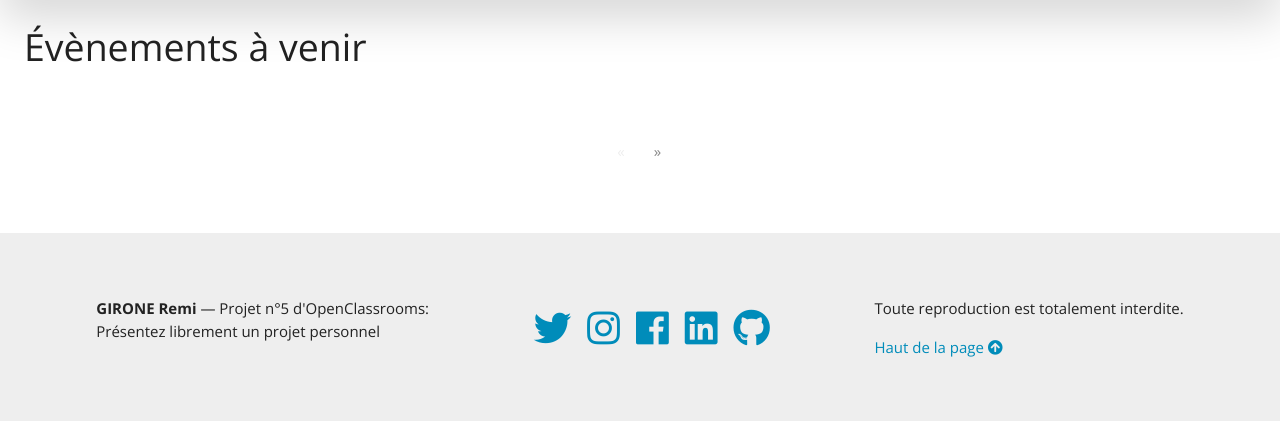
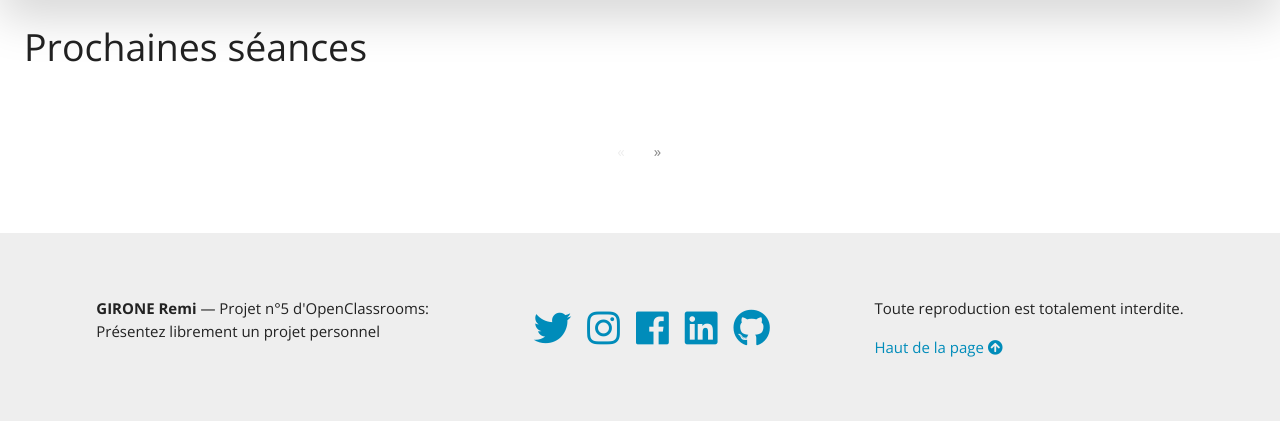
Before and after one commit to gironeremi/oc_project5, a PHP site: page /index.php?action=listEvents in a window 1280 px wide. Shown: the part 55-476 px from the top of the page. Run offline with PHP 8.4, Linux system fonts and the light colour scheme; data that the repository does not hold is empty; a stand-in replaces the project's code that opens the database connection; some libraries are stand-ins or nearby versions.

Commit message:
Projet terminé.

```diff
--- a/View/homeView.php
+++ b/View/homeView.php
@@ -10,7 +10,7 @@ ob_start(); ?>
     <img src="/public/images/logo.png" alt="logo RMTJ" class="img-fluid" />
 <div class="m-3">
     <h2 class="text-center">Qui sommes nous ?</h2>
-    <p>RMTJ est un club antibois de jeu de rôle. Il a été fondé en 2007 par amateur de jeux en tout genre. Le but de ce club est de présenter le jeu de rôle au grand public.</p>
+    <p>RMTJ est un club antibois de jeu de rôle. Il a été fondé en 2007 par Cédrick Ledorme, amateur de jeux en tout genre. Le but de ce club est de présenter le jeu de rôle au grand public.</p>
 </div>
 </section>
 <div class="m-3">
--- a/View/listEventsView.php
+++ b/View/listEventsView.php
@@ -1,6 +1,6 @@
 <?php $title = 'Séances'; ?>
 <?php ob_start(); ?>
-    <h1 class="m-2 p-3">Évènements à venir</h1>
+    <h1 class="m-2 p-3">Prochaines séances</h1>
     <div class="">
         <?php
         foreach ($events as $event)
--- a/public/js/weather.js
+++ b/public/js/weather.js
@@ -1,5 +1,5 @@
 const getWeather = async function () {
-    let response = await fetch('http://api.openweathermap.org/data/2.5/weather?q=Antibes&appid=19a10dbe8d3801419c4aa0e8190bd70a&lang=fr&units=metric')
+    let response = await fetch('http://api.openweathermap.org/data/2.5/weather?q=Antibes&appid=19a10dbe8d3801419c4aa0e8190bd70a&lang=fr&units=metric');
     let data = await response.json();
     console.log(data);
     document.getElementById('city').textContent = data.name;
```
